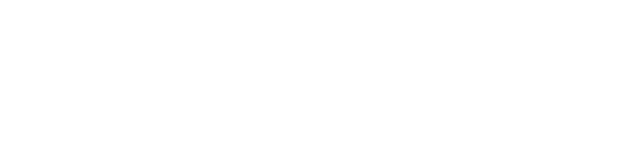
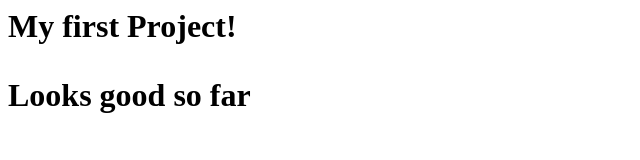
Before and after one commit to adrian-cucuet/Project1-MindSoul, a plain HTML site: page index.html in a window 1280 px wide. Shown: the whole page, without its empty margins (0-640 px from the left). Drawn offline with Linux system fonts and the light colour scheme.

Commit message:
Update index.html

```diff
--- a/index.html
+++ b/index.html
@@ -9,6 +9,8 @@
 </head>
 
 <body>
+  <h1>My first Project!<h1>
+    <p>Looks good so far<p>
 </body>
 
 </html>
```
